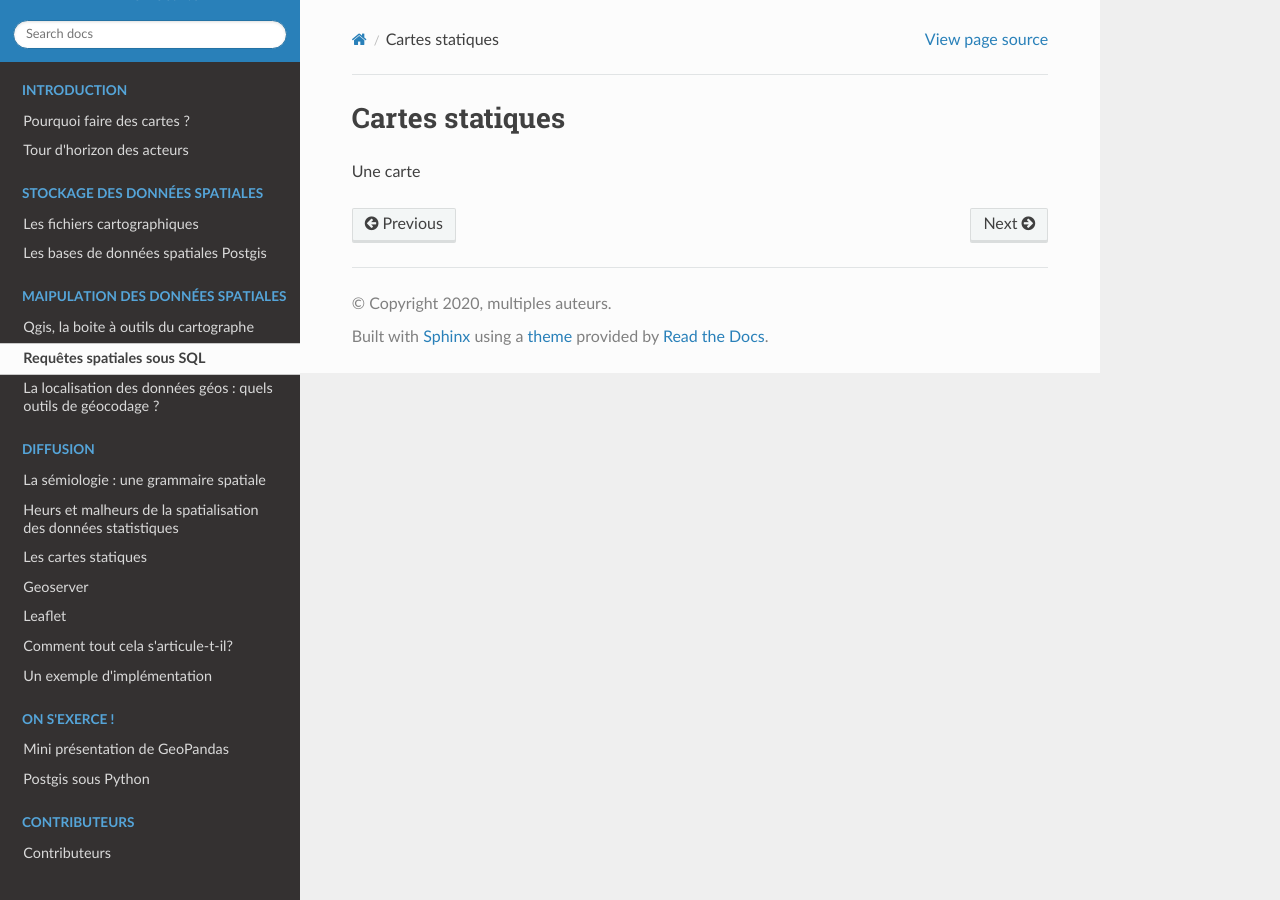
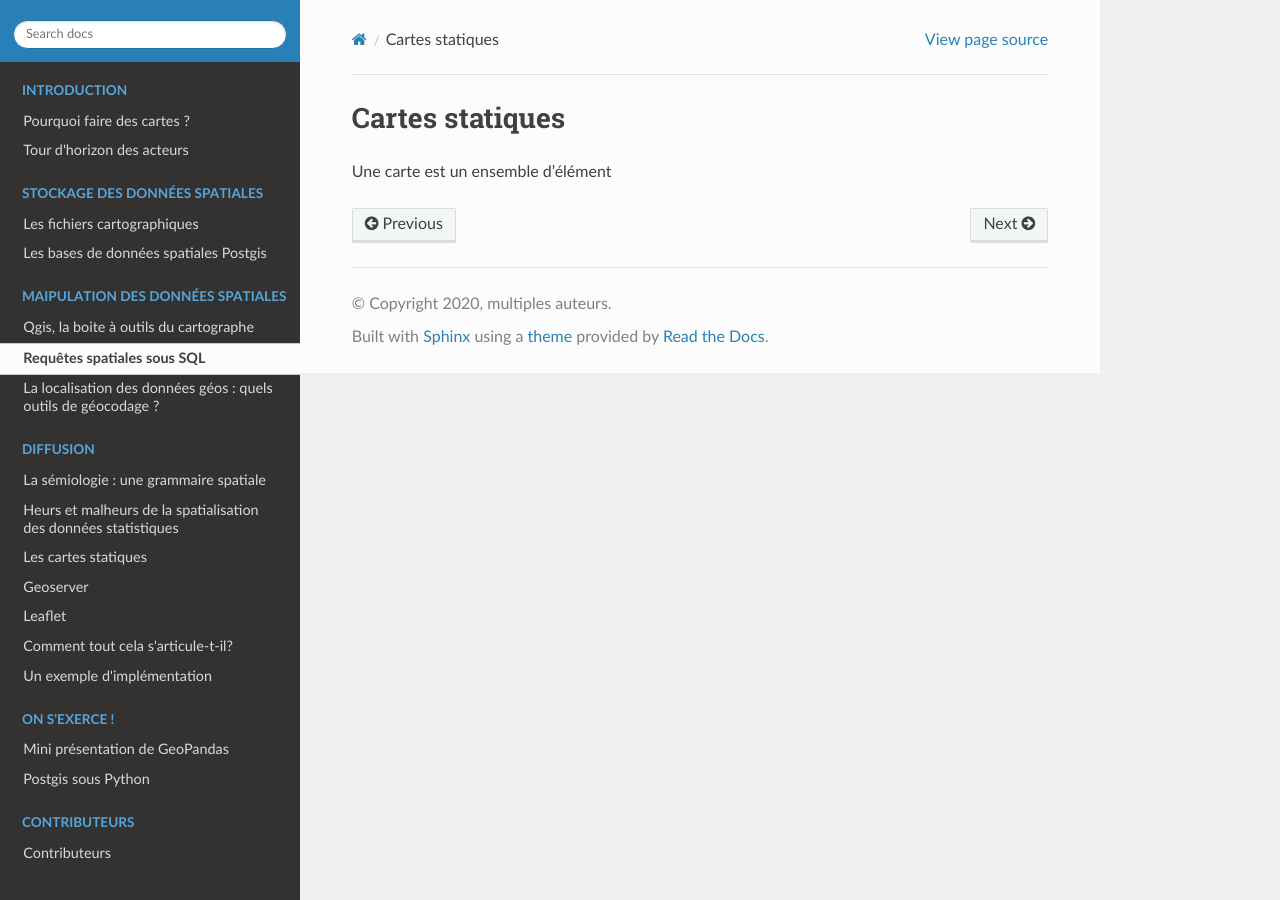
Before and after one commit to JulieDjidji/memocarto, a Sphinx documentation site: the page built from doc/source/cartes_stat.rst, in a window 1280 px wide. Built offline with Sphinx 7.4.7 and the Read the Docs theme 2.0.0, drawn with Linux system fonts in a browser that asks for light colours; pages that are not in the unit, such as notebooks, are missing from menus.

Commit message:
Update cartes_stat.rst

```diff
--- a/doc/source/cartes_stat.rst
+++ b/doc/source/cartes_stat.rst
@@ -1,4 +1,4 @@
 Cartes statiques
 ====================
 
-Une carte
+Une carte est un ensemble d'élément
```
